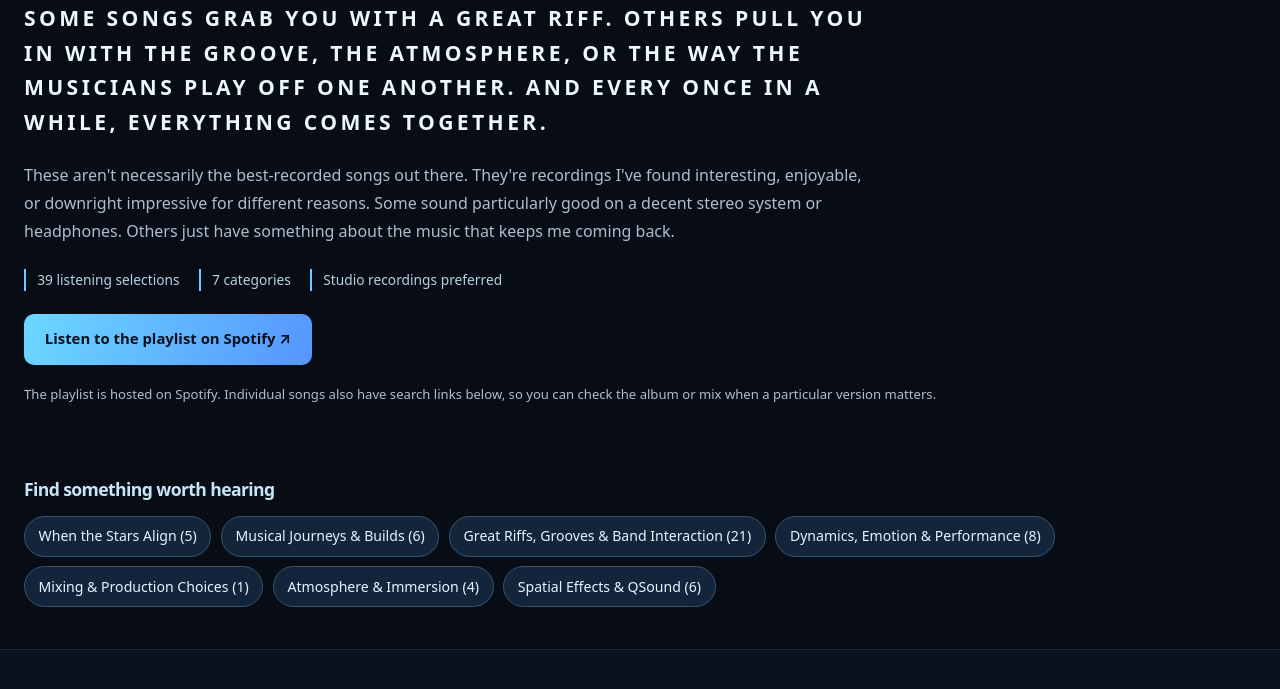
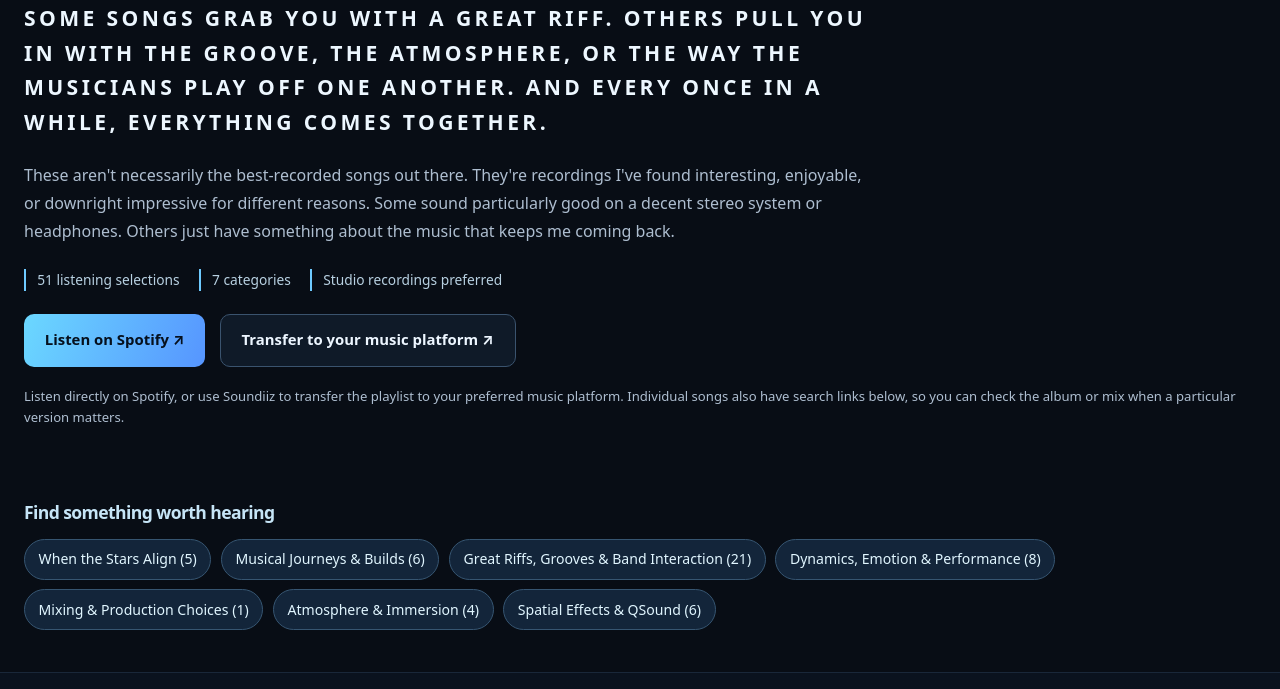
Before and after one commit to thesoundquestion/website, a plain HTML site: page library/curators-listening-room/index.html in a window 1280 px wide. Shown: the part 403-1092 px from the top of the page. Drawn offline with Linux system fonts and the light colour scheme.

Commit message:
Use current Spotify playlist and add Soundiiz platform-transfer option

```diff
--- a/library/curators-listening-room/index.html
+++ b/library/curators-listening-room/index.html
@@ -46,9 +46,9 @@
 <details class="mobile-nav"><summary>Menu</summary><nav aria-label="Mobile primary navigation"><a href="/decoder/">Lessons</a><a href="/labs/">Labs</a><a href="/tools/">Tools</a><a href="/library/">Library</a><a href="/about/">About</a></nav></details></div></header>
 <main id="main"><section class="curator-hero container"><p class="section-kicker">THE SOUND QUESTION / LISTENING RECOMMENDATIONS</p>
 <h1>The Curator's <span class="gradient-text">Listening Room.</span></h1><p class="curator-tagline">Some songs grab you with a great riff. Others pull you in with the groove, the atmosphere, or the way the musicians play off one another. And every once in a while, everything comes together.</p><p class="curator-lead">These aren&#39;t necessarily the best-recorded songs out there. They&#39;re recordings I&#39;ve found interesting, enjoyable, or downright impressive for different reasons. Some sound particularly good on a decent stereo system or headphones. Others just have something about the music that keeps me coming back.</p>
-<div class="curator-stats"><span>39 listening selections</span><span>7 categories</span><span>Studio recordings preferred</span></div>
-<div class="hero-actions"><a class="button button-primary" href="https://open.spotify.com/playlist/0jl59lVKcHKWao5e10Vhnl" target="_blank" rel="noopener noreferrer" aria-label="Open The Curator's Listening Room playlist on Spotify">Listen to the playlist on Spotify ↗</a></div>
-<p class="curator-search-note">The playlist is hosted on Spotify. Individual songs also have search links below, so you can check the album or mix when a particular version matters.</p>
+<div class="curator-stats"><span>51 listening selections</span><span>7 categories</span><span>Studio recordings preferred</span></div>
+<div class="hero-actions"><a class="button button-primary" href="https://open.spotify.com/playlist/2oIjBSeLGbg6gqqaeyGrKI" target="_blank" rel="noopener noreferrer" aria-label="Open The Curator's Listening Room playlist on Spotify">Listen on Spotify ↗</a><a class="button button-secondary" href="https://sdz.sh/2r8wVo" target="_blank" rel="noopener noreferrer" aria-label="Transfer The Curator's Listening Room playlist to another music platform through Soundiiz">Transfer to your music platform ↗</a></div>
+<p class="curator-search-note">Listen directly on Spotify, or use Soundiiz to transfer the playlist to your preferred music platform. Individual songs also have search links below, so you can check the album or mix when a particular version matters.</p>
 </section><nav class="curator-navigation container" id="category-nav" aria-label="Choose a listening category"><h2>Find something worth hearing</h2><div class="curator-pills"><a href="#stars-align">When the Stars Align <span aria-hidden="true">(5)</span></a><a href="#musical-journeys">Musical Journeys &amp; Builds <span aria-hidden="true">(6)</span></a><a href="#riffs-and-grooves">Great Riffs, Grooves &amp; Band Interaction <span aria-hidden="true">(21)</span></a><a href="#dynamics">Dynamics, Emotion &amp; Performance <span aria-hidden="true">(8)</span></a><a href="#mixing">Mixing &amp; Production Choices <span aria-hidden="true">(1)</span></a><a href="#atmosphere">Atmosphere &amp; Immersion <span aria-hidden="true">(4)</span></a><a href="#spatial">Spatial Effects &amp; QSound <span aria-hidden="true">(6)</span></a></div></nav>
 <section class="curator-category section section-border" id="stars-align" aria-labelledby="title-stars-align"><div class="container">
 <div class="curator-category-top"><div><p class="section-kicker">01 / 5 SELECTIONS</p><h2 id="title-stars-align">When the Stars Align</h2><p>The ones where the riffs, rhythm, dynamics and musical development all seem to come together.</p></div><a href="#category-nav">↑ Categories</a></div>
```
